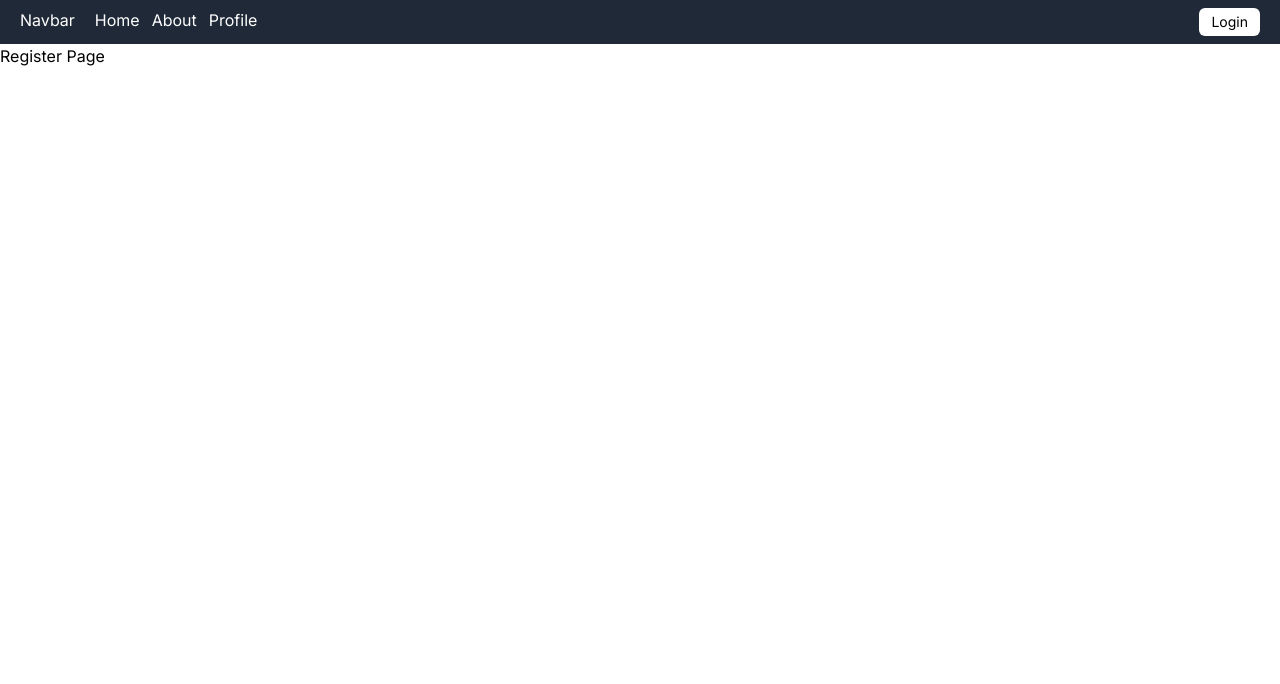
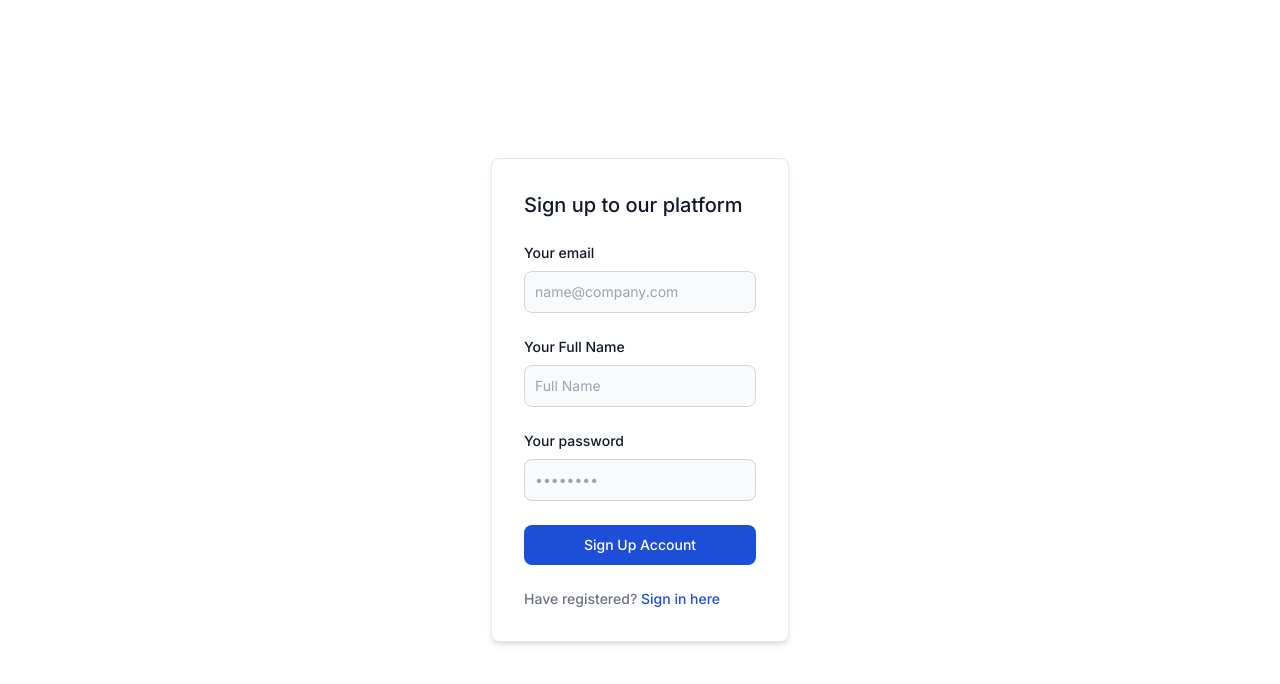
Before and after one commit to danimisme/Belajar-NextJS-App-Router, a Next.js app: page /register in a window 1280 px wide. Shown: the top 684 px of the page. Built offline with nearby package versions, Linux system fonts and the light colour scheme.

Commit message:
create login page views and register page views

```diff
--- a/src/app/(auth)/login/page.tsx
+++ b/src/app/(auth)/login/page.tsx
@@ -1,7 +1,63 @@
+import Link from "next/link";
+
 export default function LoginPage() {
   return (
-    <div>
-      <h1>Login Page</h1>
+    <div className="h-screen w-100 flex justify-center items-center">
+      <div className="bg-white shadow-md border border-gray-200 rounded-lg max-w-sm p-4 sm:p-6 lg:p-8 dark:bg-gray-800 dark:border-gray-700">
+        <form className="space-y-6" action="#">
+          <h3 className="text-xl font-medium text-gray-900 dark:text-white">
+            Sign in to our platform
+          </h3>
+          <div>
+            <label
+              htmlFor="email"
+              className="text-sm font-medium text-gray-900 block mb-2 dark:text-gray-300"
+            >
+              Your email
+            </label>
+            <input
+              type="email"
+              name="email"
+              id="email"
+              className="bg-gray-50 border border-gray-300 text-gray-900 sm:text-sm rounded-lg focus:ring-blue-500 focus:border-blue-500 block w-full p-2.5 dark:bg-gray-600 dark:border-gray-500 dark:placeholder-gray-400 dark:text-white"
+              placeholder="name@company.com"
+              required
+            />
+          </div>
+          <div>
+            <label
+              htmlFor="password"
+              className="text-sm font-medium text-gray-900 block mb-2 dark:text-gray-300"
+            >
+              Your password
+            </label>
+            <input
+              type="password"
+              name="password"
+              id="password"
+              placeholder="••••••••"
+              className="bg-gray-50 border border-gray-300 text-gray-900 sm:text-sm rounded-lg focus:ring-blue-500 focus:border-blue-500 block w-full p-2.5 dark:bg-gray-600 dark:border-gray-500 dark:placeholder-gray-400 dark:text-white"
+              required
+            />
+          </div>
+
+          <button
+            type="submit"
+            className="w-full text-white bg-blue-700 hover:bg-blue-800 focus:ring-4 focus:ring-blue-300 font-medium rounded-lg text-sm px-5 py-2.5 text-center dark:bg-blue-600 dark:hover:bg-blue-700 dark:focus:ring-blue-800"
+          >
+            Login to your account
+          </button>
+          <div className="text-sm font-medium text-gray-500 dark:text-gray-300">
+            Not registered?{" "}
+            <Link
+              href="/register"
+              className="text-blue-700 hover:underline dark:text-blue-500"
+            >
+              Create account
+            </Link>
+          </div>
+        </form>
+      </div>
     </div>
   );
 }
--- a/src/app/(auth)/register/page.tsx
+++ b/src/app/(auth)/register/page.tsx
@@ -1,7 +1,79 @@
+import Link from "next/link";
+
 export default function RegisterPage() {
   return (
-    <div>
-      <h1>Register Page</h1>
+    <div className="h-screen w-100 flex justify-center items-center">
+      <div className="bg-white shadow-md border border-gray-200 rounded-lg max-w-sm p-4 sm:p-6 lg:p-8 dark:bg-gray-800 dark:border-gray-700">
+        <form className="space-y-6" action="#">
+          <h3 className="text-xl font-medium text-gray-900 dark:text-white">
+            Sign up to our platform
+          </h3>
+          <div>
+            <label
+              htmlFor="email"
+              className="text-sm font-medium text-gray-900 block mb-2 dark:text-gray-300"
+            >
+              Your email
+            </label>
+            <input
+              type="email"
+              name="email"
+              id="email"
+              className="bg-gray-50 border border-gray-300 text-gray-900 sm:text-sm rounded-lg focus:ring-blue-500 focus:border-blue-500 block w-full p-2.5 dark:bg-gray-600 dark:border-gray-500 dark:placeholder-gray-400 dark:text-white"
+              placeholder="name@company.com"
+              required
+            />
+          </div>
+          <div>
+            <label
+              htmlFor="fullName"
+              className="text-sm font-medium text-gray-900 block mb-2 dark:text-gray-300"
+            >
+              Your Full Name
+            </label>
+            <input
+              type="fullName"
+              name="fullName"
+              id="fullName"
+              className="bg-gray-50 border border-gray-300 text-gray-900 sm:text-sm rounded-lg focus:ring-blue-500 focus:border-blue-500 block w-full p-2.5 dark:bg-gray-600 dark:border-gray-500 dark:placeholder-gray-400 dark:text-white"
+              placeholder="Full Name"
+              required
+            />
+          </div>
+          <div>
+            <label
+              htmlFor="password"
+              className="text-sm font-medium text-gray-900 block mb-2 dark:text-gray-300"
+            >
+              Your password
+            </label>
+            <input
+              type="password"
+              name="password"
+              id="password"
+              placeholder="••••••••"
+              className="bg-gray-50 border border-gray-300 text-gray-900 sm:text-sm rounded-lg focus:ring-blue-500 focus:border-blue-500 block w-full p-2.5 dark:bg-gray-600 dark:border-gray-500 dark:placeholder-gray-400 dark:text-white"
+              required
+            />
+          </div>
+
+          <button
+            type="submit"
+            className="w-full text-white bg-blue-700 hover:bg-blue-800 focus:ring-4 focus:ring-blue-300 font-medium rounded-lg text-sm px-5 py-2.5 text-center dark:bg-blue-600 dark:hover:bg-blue-700 dark:focus:ring-blue-800"
+          >
+            Sign Up Account
+          </button>
+          <div className="text-sm font-medium text-gray-500 dark:text-gray-300">
+            Have registered?{" "}
+            <Link
+              href="/login"
+              className="text-blue-700 hover:underline dark:text-blue-500"
+            >
+              Sign in here
+            </Link>
+          </div>
+        </form>
+      </div>
     </div>
   );
 }
--- a/src/app/layout.tsx
+++ b/src/app/layout.tsx
@@ -4,9 +4,10 @@
 import { Inter } from "next/font/google";
 import Navbar from "./Navbar";
 import { useState } from "react";
+import { usePathname } from "next/navigation";
 
 const inter = Inter({ subsets: ["latin"] });
-
+const disableNavbar: string[] = ["/login", "/register"];
 // export const metadata: Metadata = {
 //   title: "Create Next App",
 //   description: "Generated by create next app",
@@ -18,11 +19,11 @@
   children: React.ReactNode;
 }) {
   const [count, setCount] = useState(0);
-
+  const pathname = usePathname();
   return (
     <html lang="en">
       <body className={inter.className}>
-        <Navbar />
+        {!disableNavbar.includes(pathname) && <Navbar />}
         {/* <div>Layout {count}</div> */}
         {/* <button onClick={() => setCount(count + 1)}>Click</button> */}
         {children}
```
